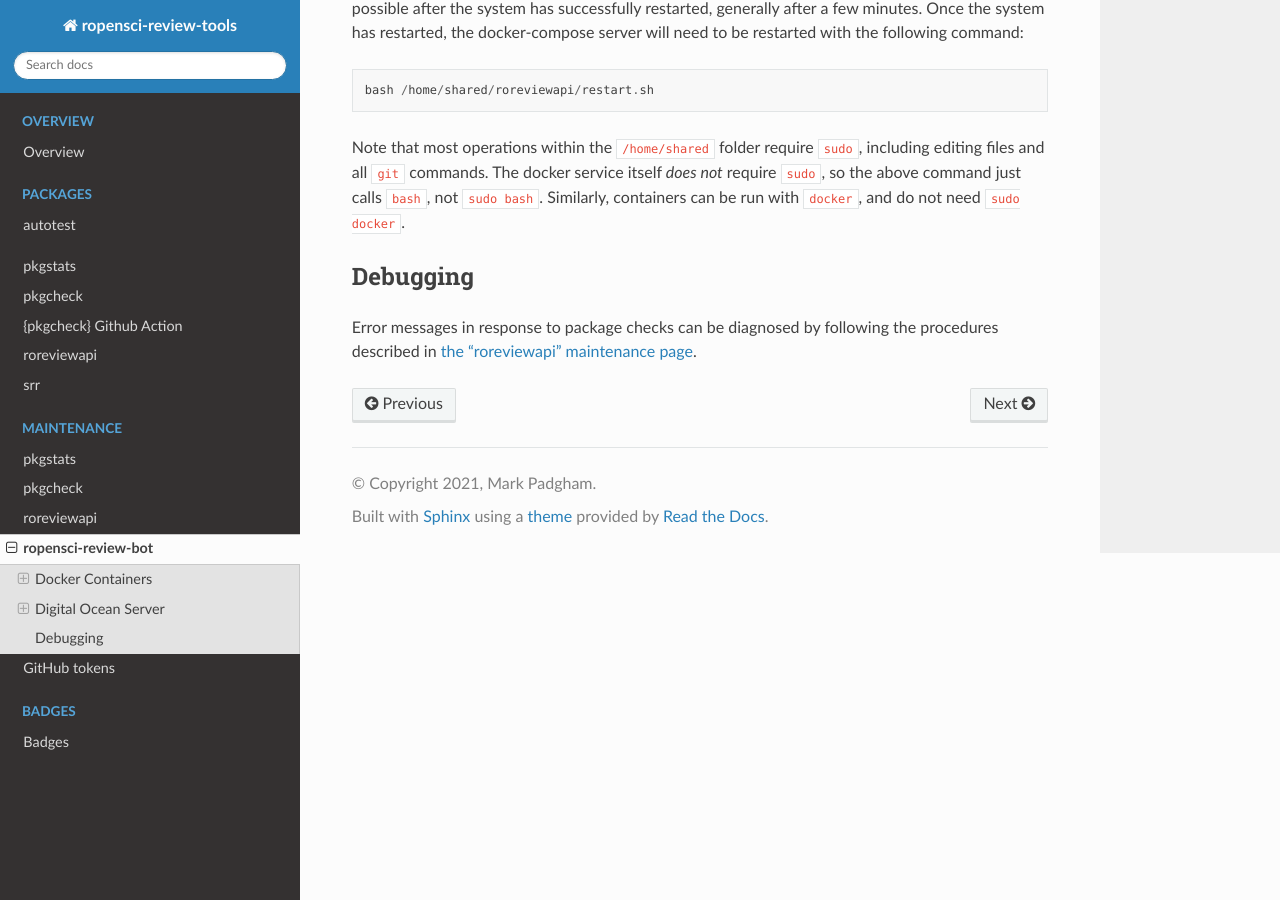
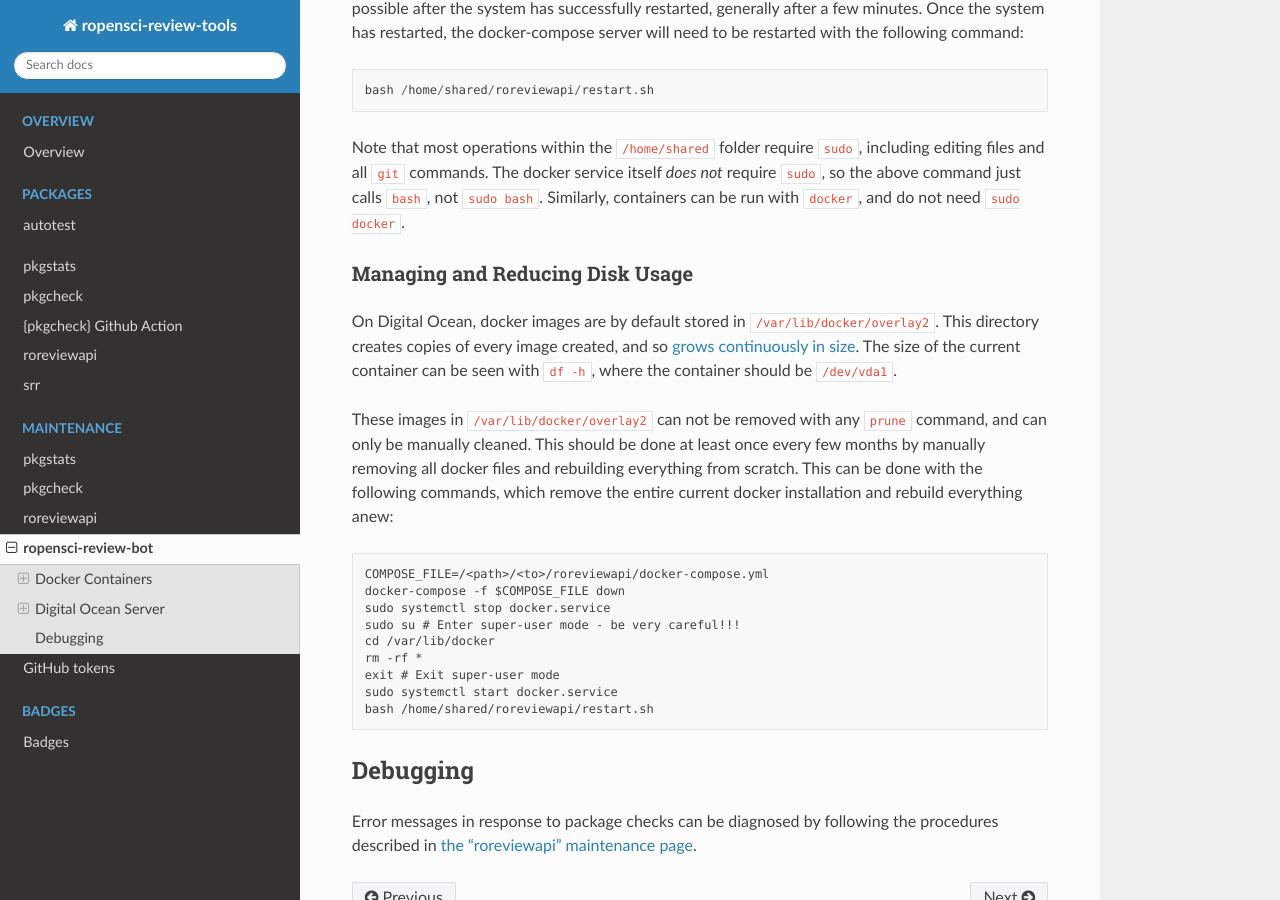
Before and after one commit to ropensci-review-tools/ropensci-review-tools, a Sphinx documentation site: the page built from docs/maintenance/ropensci-review-bot.md, in a window 1280 px wide and 900 px high, scrolled down 1365 px. Built offline with Sphinx 7.4.7 and the Read the Docs theme 2.0.0, drawn with Linux system fonts in a browser that asks for light colours; pages that are not in the unit, such as notebooks, are missing from menus.

Commit message:
add note on reducing digocean droplet size

````diff
--- a/docs/maintenance/ropensci-review-bot.md
+++ b/docs/maintenance/ropensci-review-bot.md
@@ -85,6 +85,34 @@ including editing files and all `git` commands. The docker service itself *does
 not* require `sudo`, so the above command just calls `bash`, not `sudo bash`.
 Similarly, containers can be run with `docker`, and do not need `sudo docker`.
 
+### Managing and Reducing Disk Usage
+
+On Digital Ocean, docker images are by default stored in
+`/var/lib/docker/overlay2`. This directory creates copies of every image
+created, and so [grows continuously in
+size](https://forums.docker.com/t/some-way-to-clean-up-identify-contents-of-var-lib-docker-overlay/30604/35).
+The size of the current container can be seen with `df -h`, where the container
+should be `/dev/vda1`.
+
+These images in `/var/lib/docker/overlay2` can not be removed with any `prune`
+command, and can only be manually cleaned. This should be done at least once
+every few months by manually removing all docker files and rebuilding
+everything from scratch. This can be done with the following commands, which
+remove the entire current docker installation and rebuild everything anew:
+
+```
+COMPOSE_FILE=/<path>/<to>/roreviewapi/docker-compose.yml
+docker-compose -f $COMPOSE_FILE down
+sudo systemctl stop docker.service
+sudo su # Enter super-user mode - be very careful!!!
+cd /var/lib/docker
+rm -rf *
+exit # Exit super-user mode
+sudo systemctl start docker.service
+bash /home/shared/roreviewapi/restart.sh
+```
+
+
 ## Debugging
 
 Error messages in response to package checks can be diagnosed by following the
````
